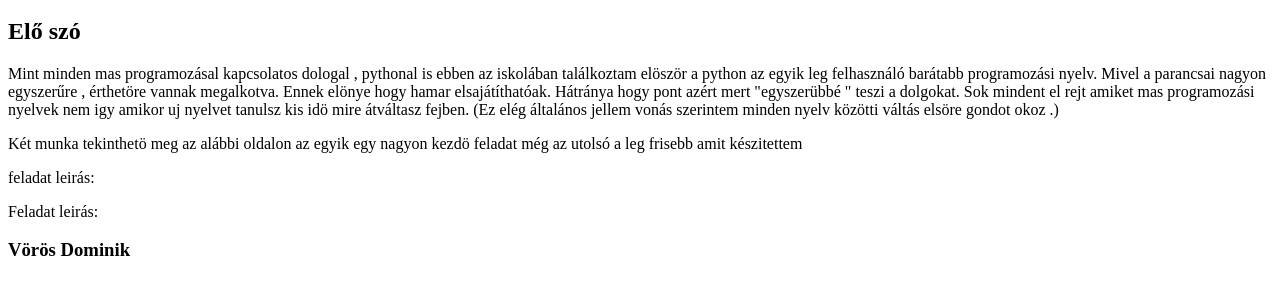
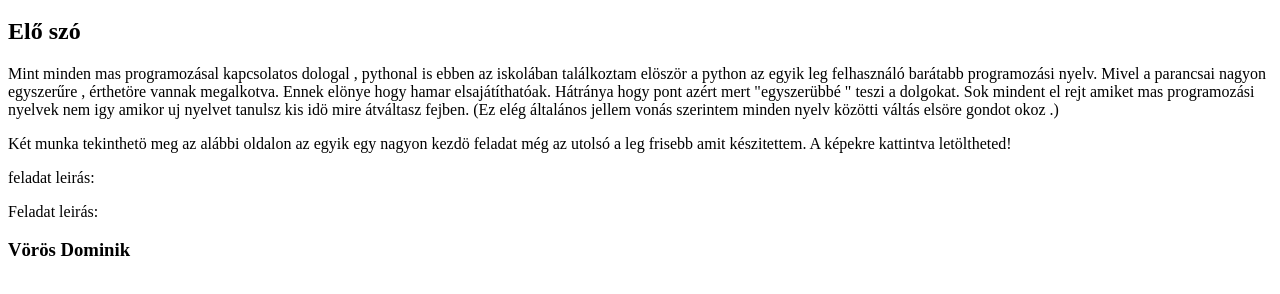
Before and after one commit to VorosDominik/Portfoli-, a plain HTML site: page Python.html in a window 1280 px wide. Shown: the part 154-448 px from the top of the page. Drawn offline with Linux system fonts and the light colour scheme.

Commit message:
apro hiba javitás

```diff
--- a/Python.html
+++ b/Python.html
@@ -37,7 +37,7 @@
         </p>
         <p>
           Két munka tekinthetö meg az alábbi oldalon az egyik egy nagyon kezdö
-          feladat még az utolsó a leg frisebb amit készitettem
+          feladat még az utolsó a leg frisebb amit készitettem. A képekre kattintva letöltheted!
         </p>
       </articel>
       <aside>
```
Also changed, not shown: java.html (+1 -1 lines).
